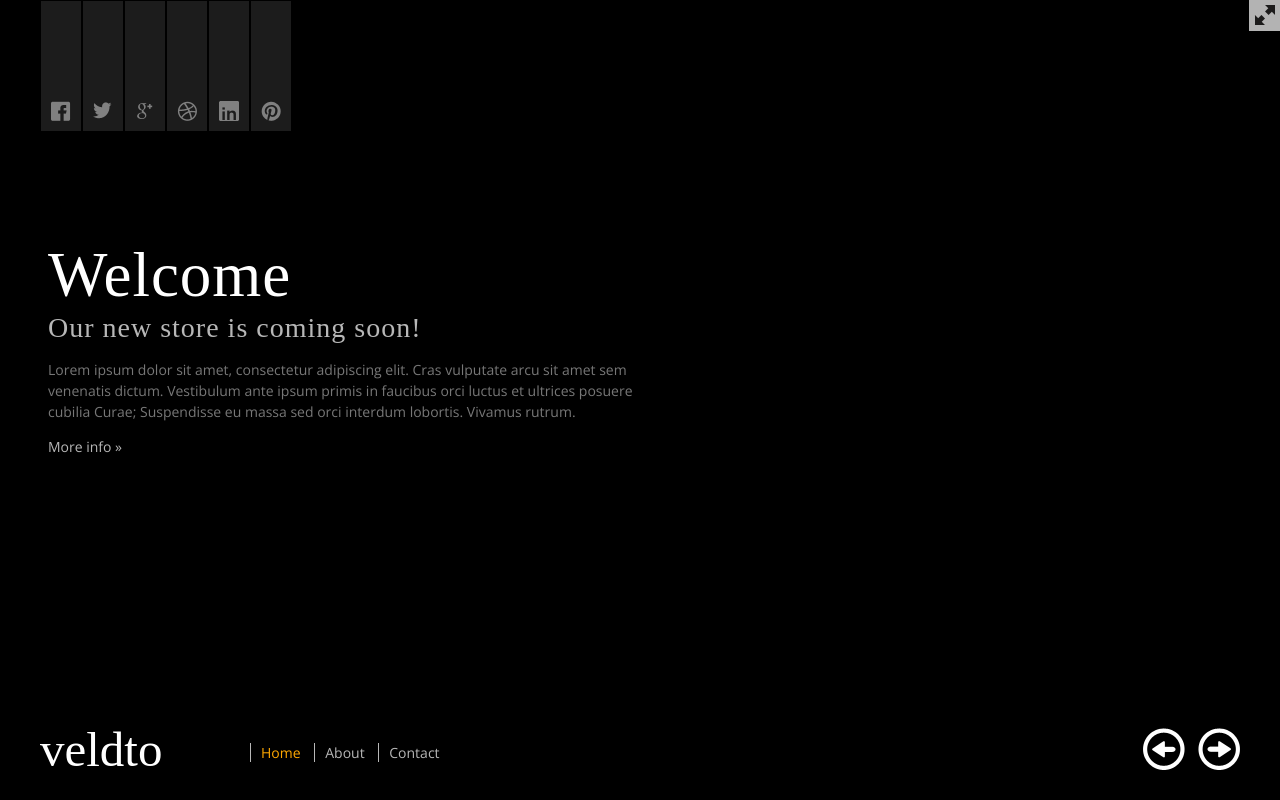
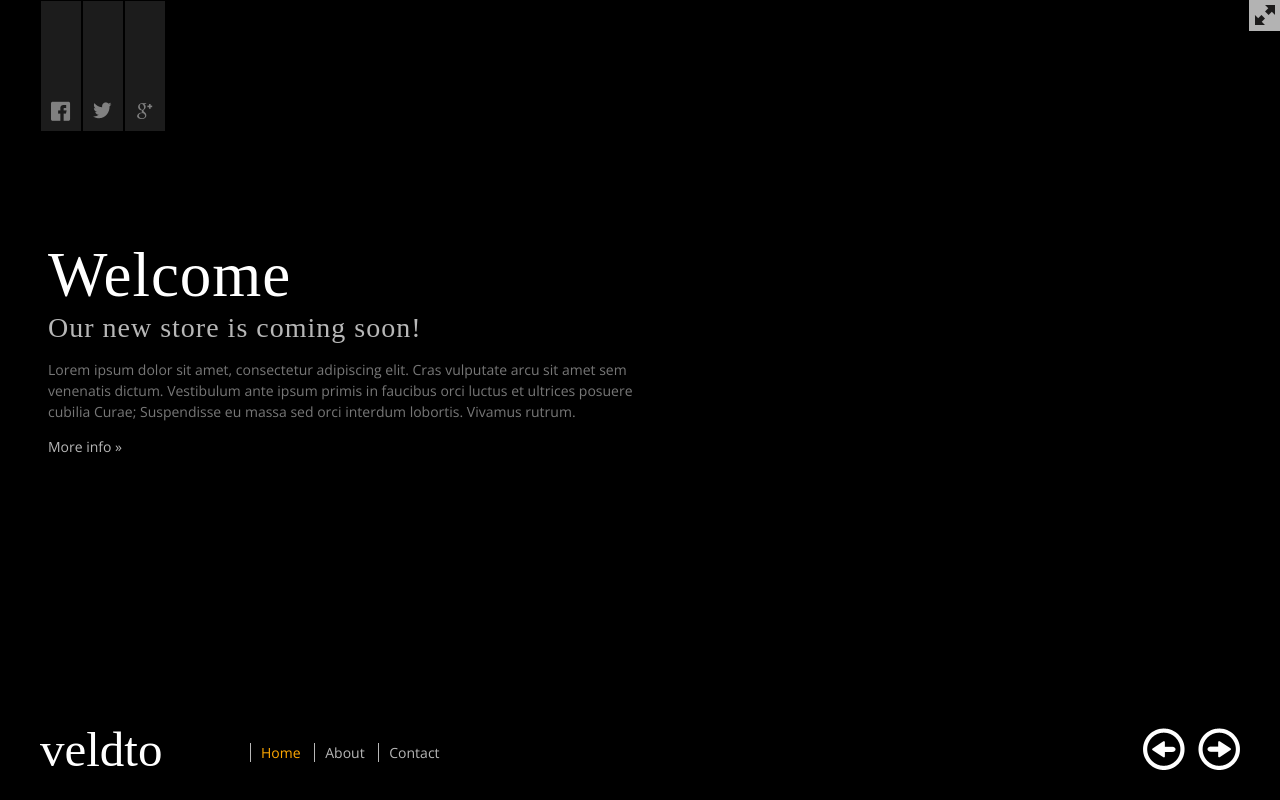
Before and after one commit to anbinh/veldto.com, a plain HTML site: page index.html in a window 1280 px wide. Drawn offline with nearby package versions, Linux system fonts and the light colour scheme; a web font is replaced by a local one.

Commit message:
remove social icons

```diff
--- a/index.html
+++ b/index.html
@@ -32,9 +32,6 @@
 				<li><a href="#"><img src="images/icon-facebook.png" /></a></li>
 				<li><a href="#"><img src="images/icon-twitter.png" /></a></li>
 				<li><a href="#"><img src="images/icon-google.png" /></a></li>
-				<li><a href="#"><img src="images/icon-dribbble.png" /></a></li>
-				<li><a href="#"><img src="images/icon-linkedin.png" /></a></li>
-				<li><a href="#"><img src="images/icon-pinterest.png" /></a></li>
 			</ul>
 		</nav>
 
```
